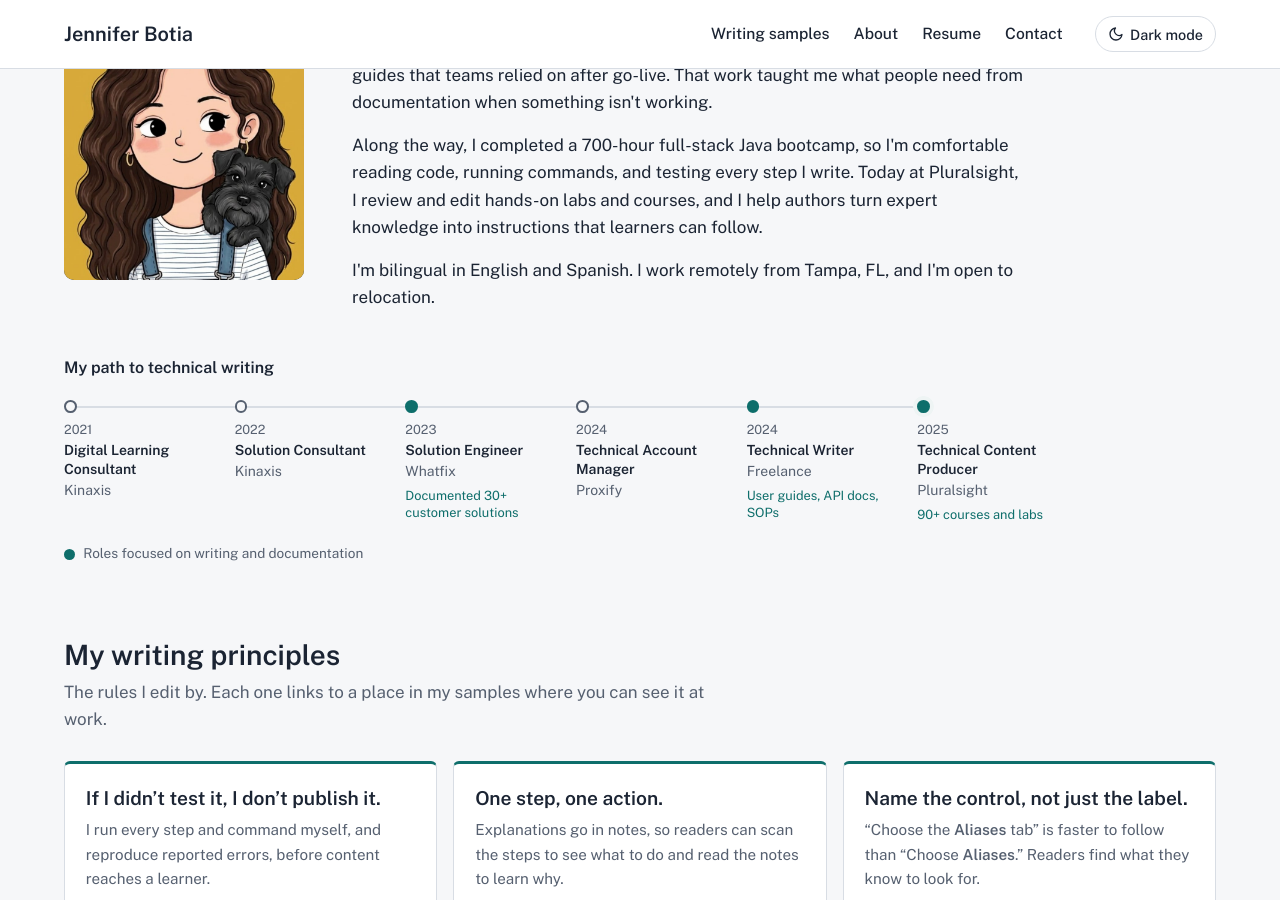
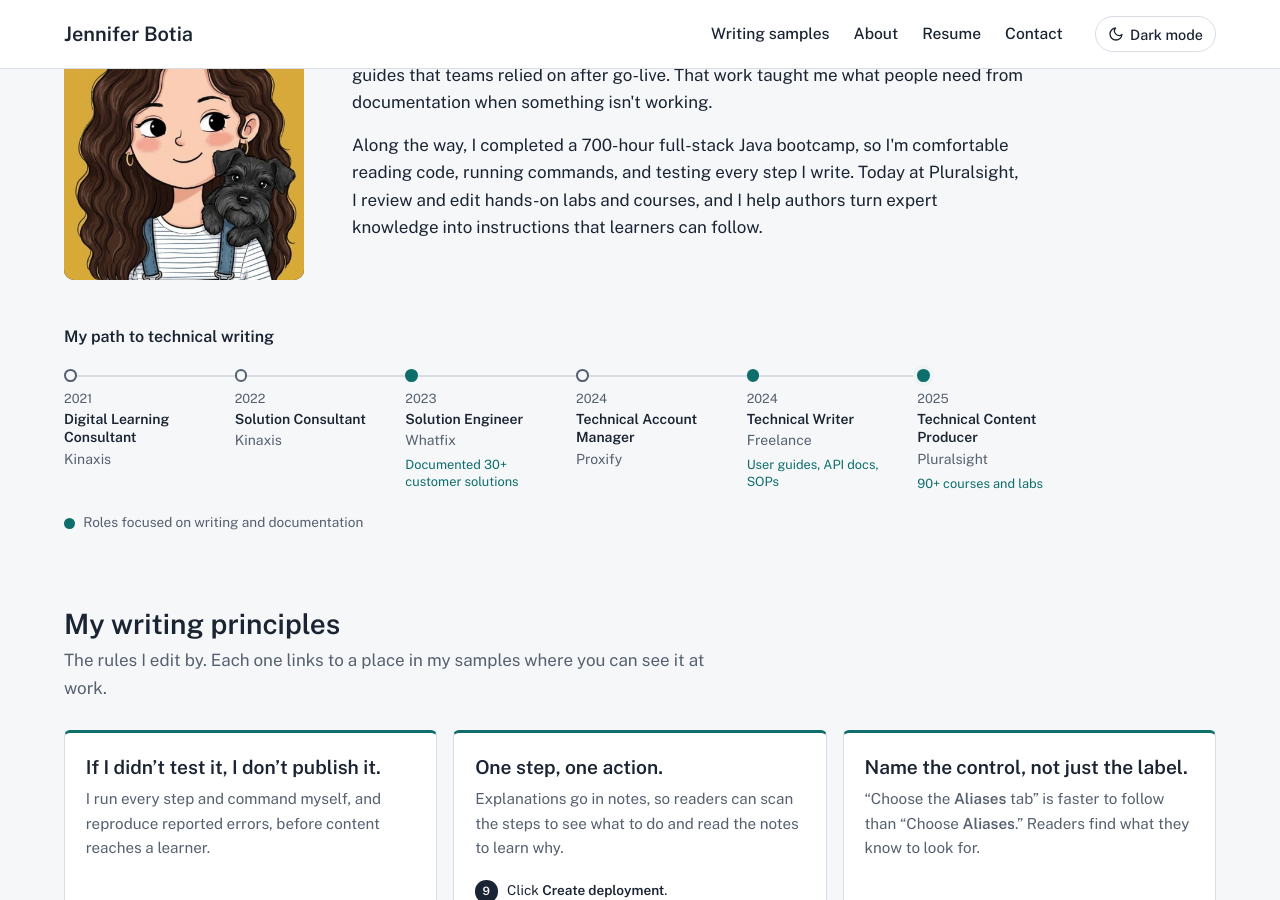
Before and after one commit to Jenjimenez/tech-writing-portfolio, a Jekyll site: the page built from index.html, in a window 1280 px wide and 900 px high, scrolled down 2422 px. Built offline with Jekyll 4.4.1, drawn with Linux system fonts in a browser that asks for light colours.

Commit message:
Update index.html

```diff
--- a/index.html
+++ b/index.html
@@ -155,7 +155,6 @@
     <div class="about-text">
       <p>I came to technical writing from the other side of documentation: implementing software for customers. As a solution consultant at Kinaxis and a solution engineer at Whatfix, I configured and tested enterprise software, trained clients, and wrote the guides that teams relied on after go-live. That work taught me what people need from documentation when something isn't working.</p>
       <p>Along the way, I completed a 700-hour full-stack Java bootcamp, so I'm comfortable reading code, running commands, and testing every step I write. Today at Pluralsight, I review and edit hands-on labs and courses, and I help authors turn expert knowledge into instructions that learners can follow.</p>
-      <p>I'm bilingual in English and Spanish. I work remotely from Tampa, FL, and I'm open to relocation.</p>
     </div>
   </div>
   <div class="path" aria-labelledby="path-heading">
```
